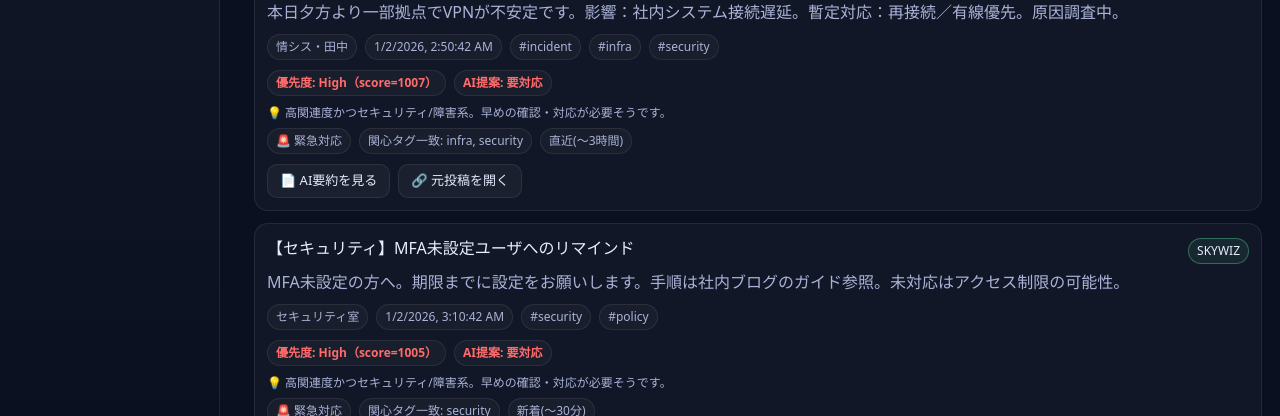
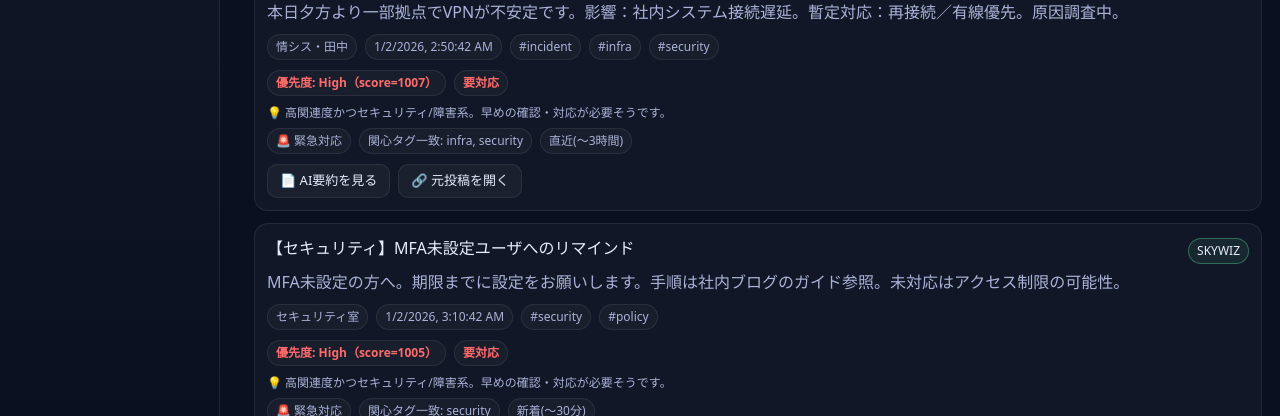
Before and after one commit to Tkost29/DX-ai-POC, a Next.js app: page /dashboard in a window 1280 px wide. Shown: the part 280-696 px from the top of the page. Built offline with nearby package versions, Linux system fonts and the light colour scheme.

Commit message:
fix: アクションラベルから「AI提案：」プレフィックスを削除

```diff
--- a/app/dashboard/page.tsx
+++ b/app/dashboard/page.tsx
@@ -75,7 +75,7 @@ export default function DashboardPage() {
                       優先度: {bucket}（score={rel.score}）
                     </span>
                     <span className={`badge label ${actionInfo.cls}`}>
-                      AI提案: {actionInfo.text}
+                      {actionInfo.text}
                     </span>
                   </div>
                   <div style={{ fontSize: 12, color: "var(--muted)", marginBottom: 6 }}>
```
